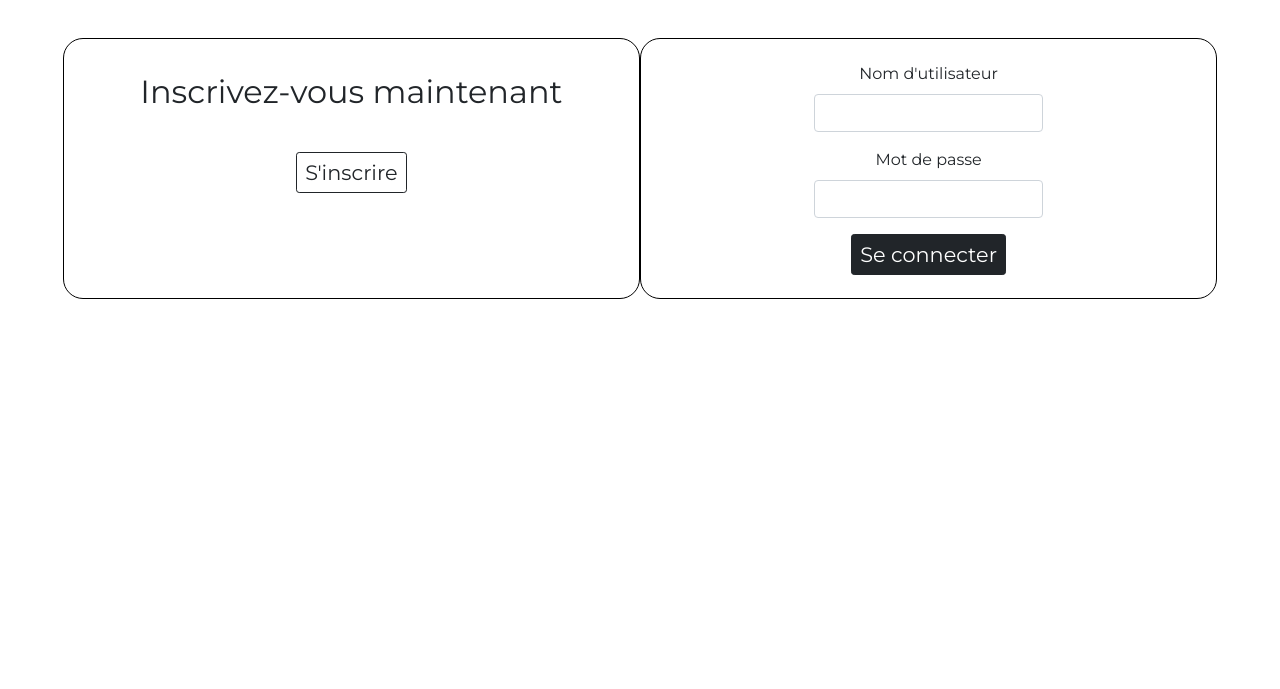
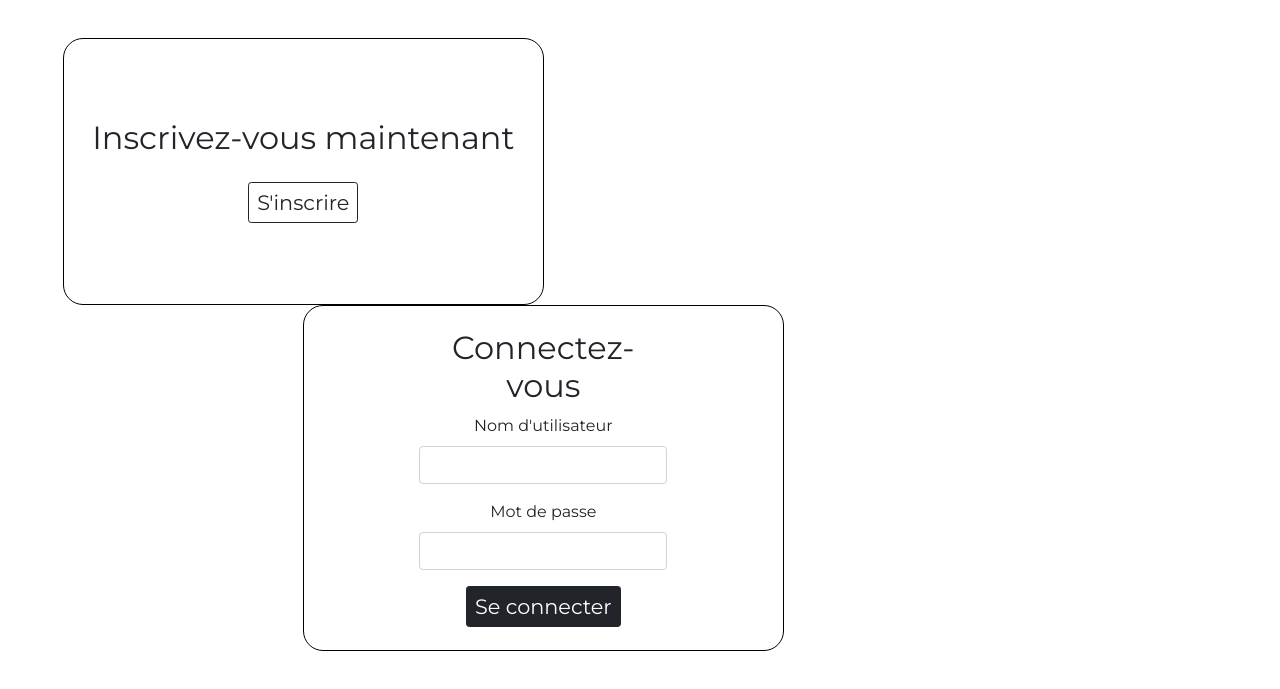
Before and after one commit to dardevetdidier/LitReview, a Django app: template src/AppReview/templates/AppReview/index.html in a window 1280 px wide. Shown: the part 120-809 px from the top of the page. Before the commit the page ends 419 px from the top, so only its background shows below. Run offline with Django 3.2, Linux system fonts and the light colour scheme; the template is opened without the code that fills it, so the values that code supplies are empty.

```diff
--- a/src/AppReview/static/css/style.css
+++ b/src/AppReview/static/css/style.css
@@ -22,7 +22,6 @@ header {
     font-family: 'Ubuntu', sans-serif;
     font-size: 2.5rem;
     font-weight: bold;
-
 }
 
 .menu {
@@ -41,18 +40,17 @@ header {
 }
 
 .log-form {
-    padding: 2% 15%;
+    padding: 2% 10%;
     border: black 1px solid;
     border-radius: 20px;
-
+    margin-left: 15rem;
 }
 
 .sign-link {
-    padding: 3% 0;
+    padding: 7% 0;
     border: black 1px solid;
     border-radius: 20px;
 }
 .sign-button {
-    margin-top: 2rem;
-
+    margin-top: 1rem;
 }
--- a/src/AppReview/templates/AppReview/index.html
+++ b/src/AppReview/templates/AppReview/index.html
@@ -1,7 +1,7 @@
 {% extends 'base.html' %}
 {% load static %}
 
-<link href="https://cdn.jsdelivr.net/npm/bootstrap@5.0.2/dist/css/bootstrap.min.css" rel="stylesheet" integrity="sha384-EVSTQN3/azprG1Anm3QDgpJLIm9Nao0Yz1ztcQTwFspd3yD65VohhpuuCOmLASjC" crossorigin="anonymous">
+<!--<link href="https://cdn.jsdelivr.net/npm/bootstrap@5.0.2/dist/css/bootstrap.min.css" rel="stylesheet" integrity="sha384-EVSTQN3/azprG1Anm3QDgpJLIm9Nao0Yz1ztcQTwFspd3yD65VohhpuuCOmLASjC" crossorigin="anonymous">-->
 <link rel="stylesheet" href="{% static 'css/style.css' %}">
 
 
@@ -12,12 +12,13 @@
 <div class="container-fluid">
     <div class="index row">
 
-        <div class="sign-link col-lg-6">
+        <div class="sign-link col-lg-5">
             <h2>Inscrivez-vous maintenant</h2>
             <a type="link" class="sign-button btn btn-outline-dark btn-sm">S'inscrire</a>
         </div>
 
-        <div class="log-form col-lg-6">
+        <div class="log-form col-lg-5">
+            <h2>Connectez-vous</h2>
             <form>
                 <div class="mb-3">
                     <label for="exampleInputEmail1" class="form-label">Nom d'utilisateur</label>
--- a/src/AppReview/views.py
+++ b/src/AppReview/views.py
@@ -3,5 +3,3 @@ from django.shortcuts import render
 
 def index(request):
     return render(request, 'AppReview/index.html')
-
-# Create your views here.
```
Also changed, not shown: src/db.sqlite3, 1 other file.
